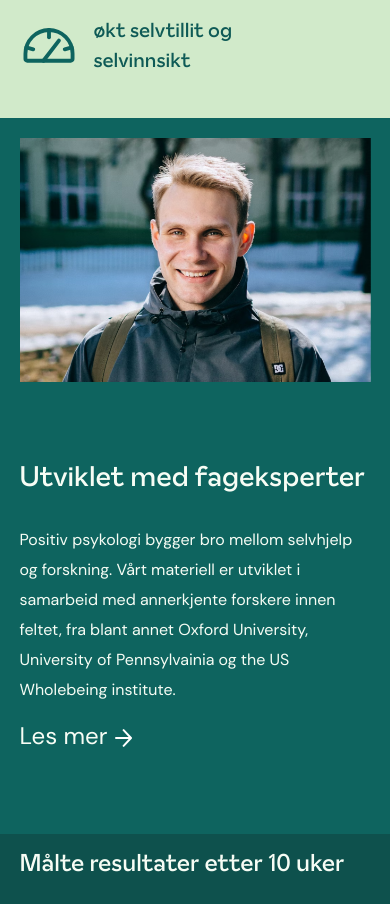
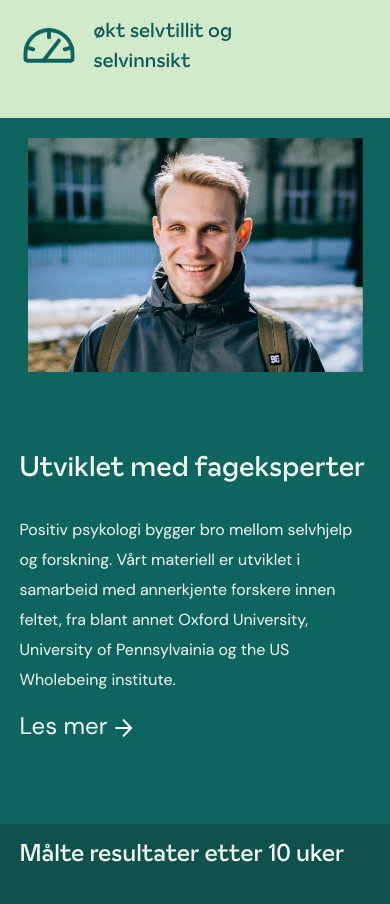
Before and after one commit to TrymVei/Young-Happy-Minds, a Next.js app in the folder yhm/: page / in a window 390 px wide. Shown: the part 3600-4504 px from the top of the page. Built offline with nearby package versions, Linux system fonts and the light colour scheme.

Commit message:
fix: set height and width on img

```diff
--- a/yhm/src/srcPages/home/science/science.module.css
+++ b/yhm/src/srcPages/home/science/science.module.css
@@ -30,6 +30,10 @@
 
   .science img:nth-child(1) {
     order: 0;
+    display: block;
+    margin: auto;
+    width: 41.25rem;
+    height: 28.75rem;
   }
 }
 
@@ -44,4 +48,9 @@
   .science {
     padding-bottom: 5rem;
   }
+
+  .science img:nth-child(1) {
+    width: 20.938rem;
+    height: 14.6rem;
+  }
 }
```
